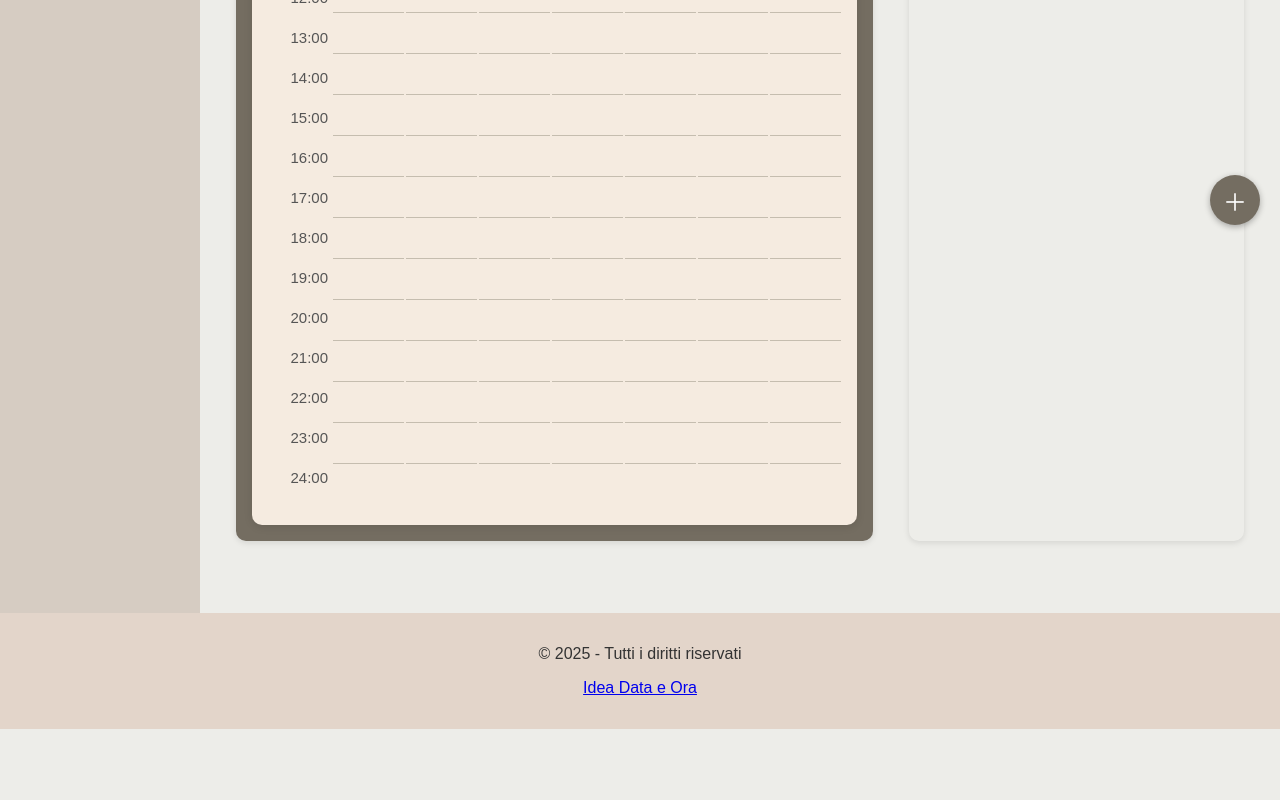
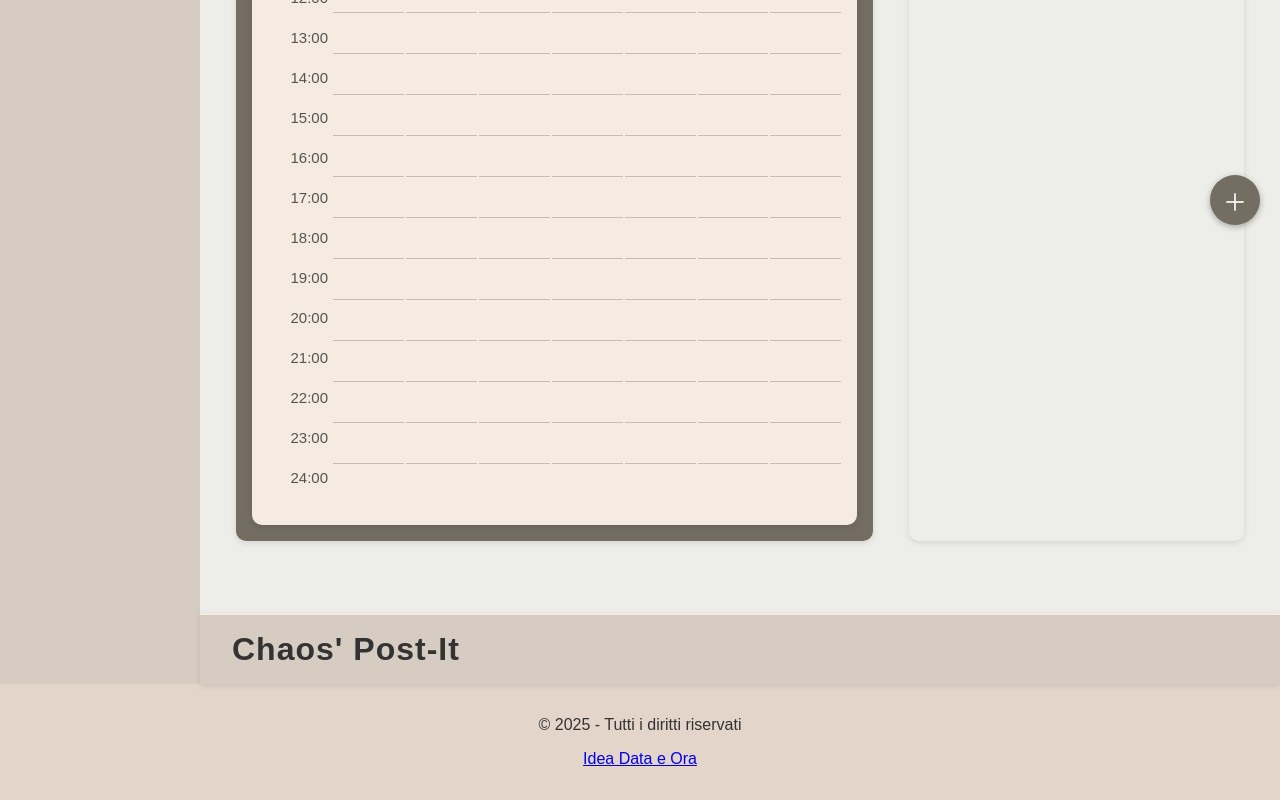
Before and after one commit to Alelover01/personalHub, a React (Create React App) app in the folder frontend/: page / in a window 1280 px wide. Shown: the part 555-1355 px from the top of the page. Before the commit the page ends 1284 px from the top, so only its background shows below. Built offline with nearby package versions, Linux system fonts and the light colour scheme; no server answers.

Commit message:
Added a section with a h2 and its style

```diff
--- a/frontend/src/pages/Home/Home.css
+++ b/frontend/src/pages/Home/Home.css
@@ -13,3 +13,18 @@ main{
     gap: 36px;
     margin-bottom: 36px;
 }
+
+section h2 {
+  background-color: var(--nav-bg);
+  color: var(--text-cl);
+  padding: 16px 32px;
+  margin: 0;
+  font-size: 32px;
+  letter-spacing: 1px;
+  display: flex;
+  position: relative;
+  left: 50%;
+  transform: translateX(-50%);
+  box-shadow: 0 2px 6px rgba(0, 0, 0, 0.1);
+  border-top: 2px solid var(--link-cl);
+}
--- a/frontend/src/pages/Home/Home.jsx
+++ b/frontend/src/pages/Home/Home.jsx
@@ -12,9 +12,9 @@ export default function Home() {
           <Todo />
         </div>
       </main>
-      {/**
-      Qui c'è anche il main con il calendario e tutto
-       */}
+      <section>
+        <h2>Chaos' Post-It</h2>
+      </section>
     </div>
   );
 }
```
